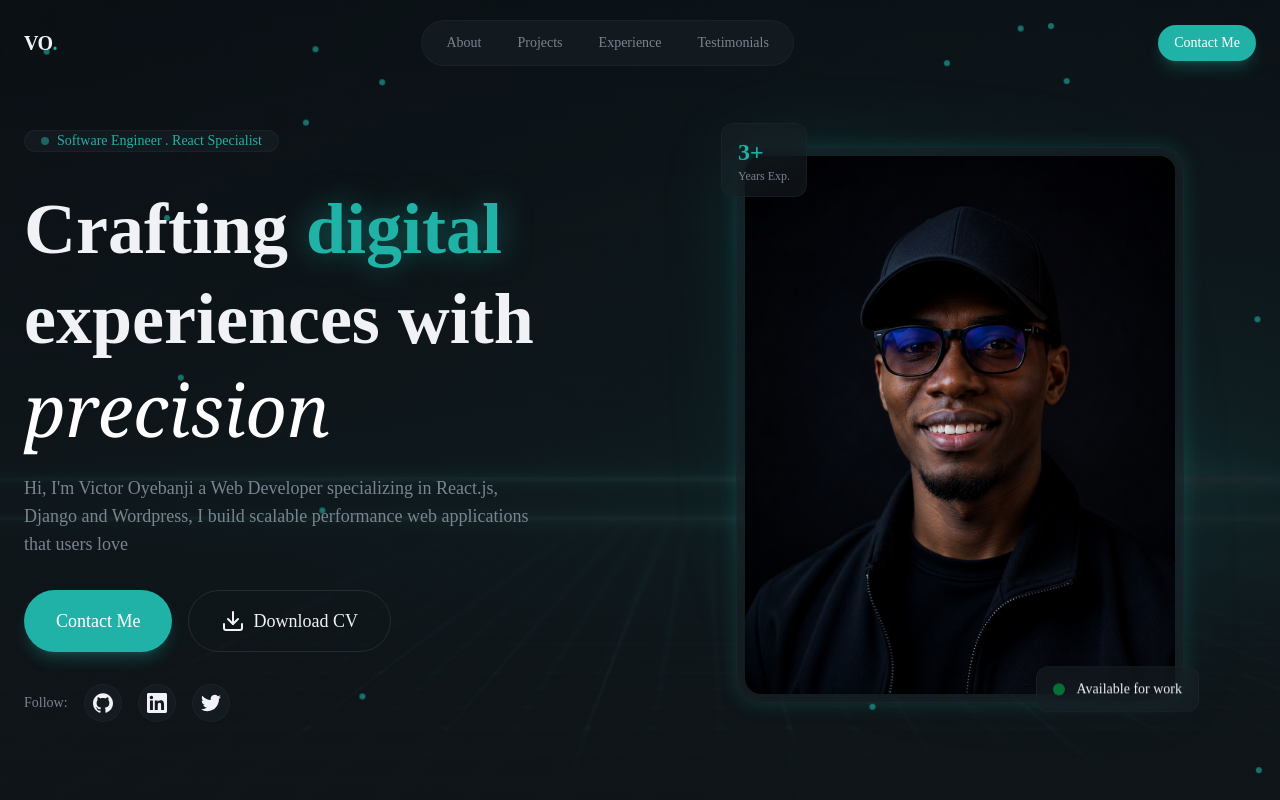
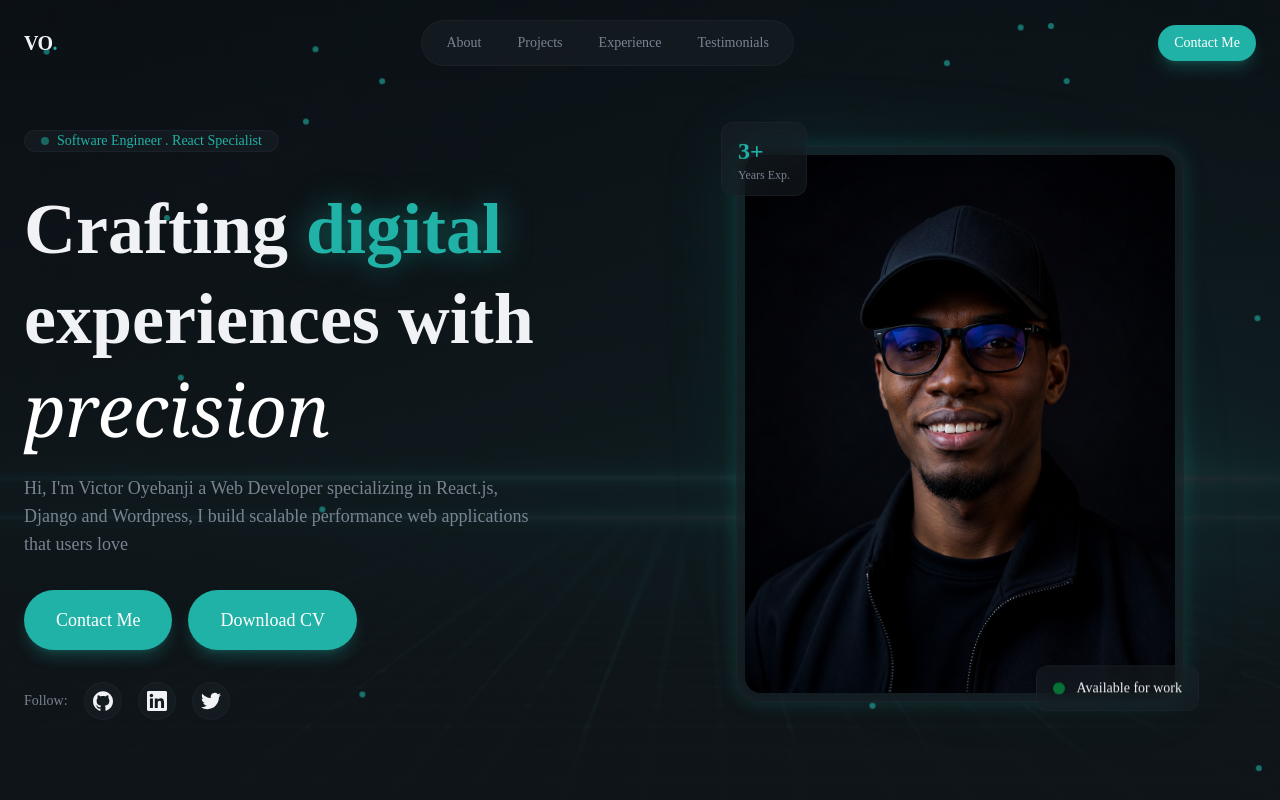
Before and after one commit to Victoza/Portfolio, a React app: page / in a window 1280 px wide. Shown: the top 800 px of the page. Built offline with nearby package versions, Linux system fonts and the light colour scheme; the HTML template or start-up script is replaced by a standard one.

Commit message:
added and made my CV downloadable

```diff
--- a/src/components/Button.jsx
+++ b/src/components/Button.jsx
@@ -1,6 +1,6 @@
 import React from 'react'
 
-export const Button = ({className="", size="default", children}) => {
+export const Button = ({className="", size="default", children,href,download}) => {
     const baseClasses = "relative overflow-hidden rounded-full font-medium focus:outline-none focus-visible:ring-2 focus-visible:ring-primary bg-primary text-primary-foreground hover:bg-primary/90 shadow-lg shadow-primary/25"
 
 
@@ -10,6 +10,11 @@ const sizeClasses = {
     lg:"px-8 py-4 text-lg"
 }
 const classes = `${baseClasses} ${sizeClasses[size]} ${className}`
+if (href)
+  { return (
+    <a href={href} download={download} className={classes} >
+      <span>{children}</span>
+    </a> ); }
 
   return (
     <button className={classes}>
--- a/src/sections/Hero.jsx
+++ b/src/sections/Hero.jsx
@@ -77,9 +77,10 @@ export const Hero = () => {
             <div className='flex flex-wrap gap-4 animate-fade-in animation-delay-300'>
               {/* Add the Arrow Icon */}
               <Button size="lg">Contact Me</Button>
-              <AnimatedBorderButton>
+              <Button size="lg"  href="/Victor_Oyebanji_Frontend_CV.pdf"  download="Victor_Oyebanji_Frintend_CV.pdf">Download CV</Button>
+              {/* <AnimatedBorderButton>
                  Download CV
-              </AnimatedBorderButton>
+              </AnimatedBorderButton> */}
             </div>
             {/* Social Links */}
             <div className='flex items-center gap-4 animate-fade-in animation-delay-400'>
```
Also changed, not shown: 1 other file (tests, documents, lock files or other folders).
